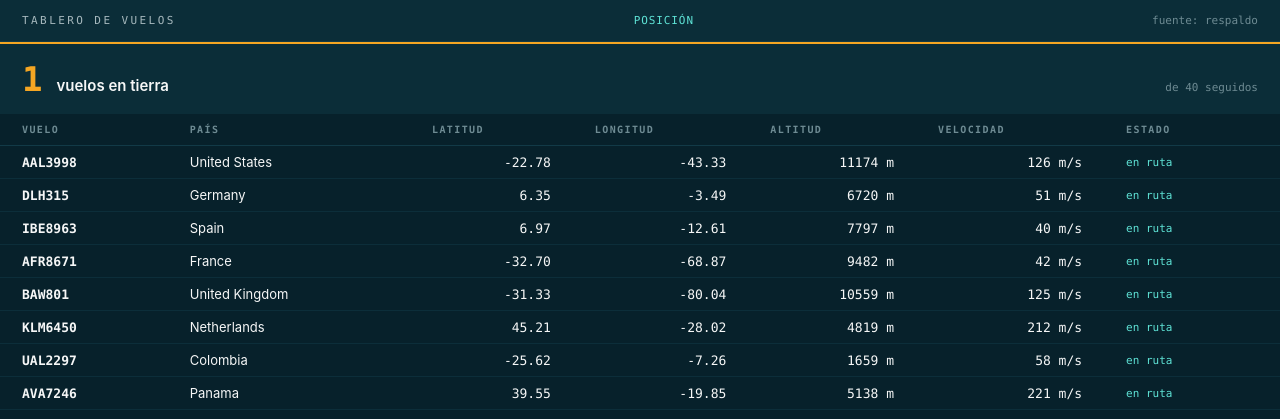
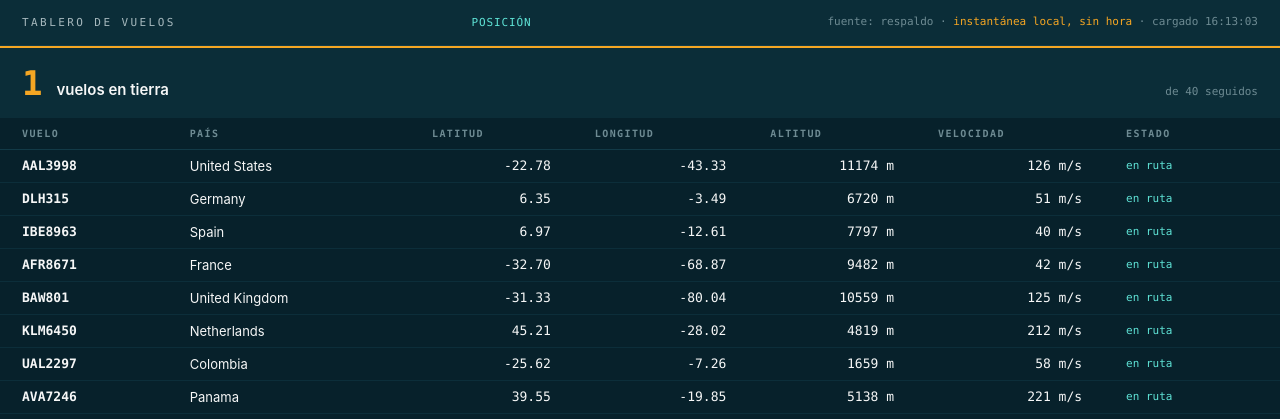
Before and after one commit to puntablanca/per-ep-tablero-vuelos, a FastAPI app: page /posicion in a window 1280 px wide. Shown: the top 419 px of the page. Run offline with FastAPI, Linux system fonts and the light colour scheme; data that the repository does not hold is empty.

Commit message:
feat: la pantalla dice de cuándo es el dato y cuándo se cargó

```diff
--- a/app/main.py
+++ b/app/main.py
@@ -4,6 +4,7 @@ Hoy tiene una sola vista: la posición de los vuelos que se están siguiendo.
 """
 from __future__ import annotations
 
+import time
 from pathlib import Path
 
 from fastapi import FastAPI, Request
@@ -15,9 +16,23 @@ from fastapi.templating import Jinja2Templates
 from app.opensky import obtener_vuelos
 
 BASE = Path(__file__).parent
-app = FastAPI(title="Tablero de vuelos", version="0.1.1")
+app = FastAPI(title="Tablero de vuelos", version="0.2.0")
 app.mount("/static", StaticFiles(directory=BASE / "static"), name="static")
 plantillas = Jinja2Templates(directory=str(BASE / "templates"))
+
+# La hora de carga la resuelve la plantilla sola, no la vista. Así cualquier vista
+# nueva la tiene sin acordarse de pasarla, y la barra nunca queda a medias.
+plantillas.env.globals["hora_de_carga"] = lambda: time.strftime("%H:%M:%S")
+
+
+def _hora(momento: float | None) -> str | None:
+    """La marca de tiempo de OpenSky en hora local, o None si no vino."""
+    return time.strftime("%H:%M:%S", time.localtime(momento)) if momento else None
+
+
+def _antiguedad(momento: float | None) -> int | None:
+    """Cuántos segundos tenía el dato cuando se sirvió esta página."""
+    return round(time.time() - momento) if momento else None
 
 
 @app.get("/salud")
@@ -27,8 +42,17 @@ def salud() -> dict:
 
 @app.get("/api/vuelos")
 def api_vuelos(limite: int = 40) -> dict:
-    vuelos, fuente = obtener_vuelos(limite)
-    return {"fuente": fuente, "total": len(vuelos), "vuelos": vuelos}
+    lote = obtener_vuelos(limite)
+    return {
+        "fuente": lote.fuente,
+        "total": len(lote.vuelos),
+        # De cuándo es el dato, no de cuándo se pidió. `null` en el respaldo, que
+        # no tiene hora porque es una instantánea guardada.
+        "momento": lote.momento,
+        "hora": _hora(lote.momento),
+        "antiguedad_s": _antiguedad(lote.momento),
+        "vuelos": lote.vuelos,
+    }
 
 
 @app.get("/")
@@ -38,10 +62,16 @@ def raiz() -> RedirectResponse:
 
 @app.get("/posicion")
 def posicion(request: Request):
-    vuelos, fuente = obtener_vuelos()
-    sin_senal = [v for v in vuelos if v["en_tierra"]]
+    lote = obtener_vuelos()
+    sin_senal = [v for v in lote.vuelos if v["en_tierra"]]
     return plantillas.TemplateResponse(
         request=request,
         name="posicion.html",
-        context={"vuelos": vuelos, "fuente": fuente, "sin_senal": len(sin_senal)},
+        context={
+            "vuelos": lote.vuelos,
+            "fuente": lote.fuente,
+            "sin_senal": len(sin_senal),
+            "hora_dato": _hora(lote.momento),
+            "antiguedad_s": _antiguedad(lote.momento),
+        },
     )
--- a/app/opensky.py
+++ b/app/opensky.py
@@ -24,6 +24,7 @@ import json
 import os
 import time
 from pathlib import Path
+from typing import NamedTuple
 
 import httpx
 
@@ -46,6 +47,22 @@ _token_guardado: dict = {"valor": None, "vence": 0.0}
 # Lo que OpenSky dice que queda de presupuesto, de la cabecera de la última
 # respuesta. Es None hasta que haya una llamada que la traiga.
 credito_restante: int | None = None
+
+
+class Lote(NamedTuple):
+    """Lo que devuelve una consulta de vuelos.
+
+    `momento` es la marca de tiempo que OpenSky manda con el lote, en segundos epoch.
+    **Es None cuando los datos salieron del respaldo local**, que no tiene hora, y esa
+    ausencia es información: significa que lo que se está viendo no es en vivo.
+
+    No es la hora en que se pidió el dato, es la hora en que OpenSky lo consolidó. Las
+    dos se separan por unos segundos, y saber cuántos es justamente el punto.
+    """
+
+    vuelos: list[dict]
+    fuente: str
+    momento: float | None
 
 
 def credenciales() -> tuple[str, str] | None:
@@ -98,8 +115,8 @@ def _anotar_credito(r: httpx.Response) -> None:
             pass
 
 
-def _pedir_estados() -> tuple[list, str]:
-    """Los estados crudos de OpenSky, y con qué credencial se consiguieron."""
+def _pedir_estados() -> tuple[list, str, float | None]:
+    """Los estados crudos, con qué credencial se consiguieron, y de cuándo son."""
     token = _token()
     if token:
         r = httpx.get(URL, headers={"Authorization": f"Bearer {token}"}, timeout=TIMEOUT)
@@ -113,14 +130,16 @@ def _pedir_estados() -> tuple[list, str]:
                 )
         if r.status_code == 200:
             _anotar_credito(r)
-            return r.json().get("states") or [], "opensky"
+            datos = r.json()
+            return datos.get("states") or [], "opensky", datos.get("time")
         # Con credenciales que no sirven conviene intentar anónimo antes de
         # rendirse: 400 créditos son mejores que ninguno.
 
     r = httpx.get(URL, timeout=TIMEOUT)
     r.raise_for_status()
     _anotar_credito(r)
-    return r.json().get("states") or [], "opensky-anonimo"
+    datos = r.json()
+    return datos.get("states") or [], "opensky-anonimo", datos.get("time")
 
 
 def _normalizar(estado: list) -> dict | None:
@@ -144,13 +163,17 @@ def leer_respaldo() -> list[dict]:
         return json.load(f)["vuelos"]
 
 
-def obtener_vuelos(limite: int = 40) -> tuple[list[dict], str]:
-    """Los vuelos y de dónde salieron: 'opensky', 'opensky-anonimo' o 'respaldo'."""
+def obtener_vuelos(limite: int = 40) -> Lote:
+    """Los vuelos, de dónde salieron, y de cuándo es el dato.
+
+    La fuente es 'opensky', 'opensky-anonimo' o 'respaldo'.
+    """
     try:
-        estados, fuente = _pedir_estados()
+        estados, fuente, momento = _pedir_estados()
         vuelos = [v for v in (_normalizar(e) for e in estados) if v]
         if vuelos:
-            return vuelos[:limite], fuente
+            return Lote(vuelos[:limite], fuente, momento)
     except Exception:
         pass
-    return leer_respaldo()[:limite], "respaldo"
+    # El respaldo no lleva hora: es una instantánea guardada, no una lectura.
+    return Lote(leer_respaldo()[:limite], "respaldo", None)
--- a/app/static/estilo.css
+++ b/app/static/estilo.css
@@ -10,7 +10,10 @@ body{background:var(--fondo);color:var(--texto);font-family:var(--sans);font-siz
 .barra{display:flex;align-items:center;justify-content:space-between;
        padding:14px 22px;background:var(--panel);border-bottom:1px solid var(--linea)}
 .barra .marca{font-family:var(--mono);font-size:11px;letter-spacing:.22em;color:var(--apagado)}
-.barra .fuente{font-family:var(--mono);font-size:11px;color:var(--tenue)}
+.barra .fuente{font-family:var(--mono);font-size:11px;color:var(--tenue);text-align:right;line-height:1.5}
+/* la hora del dato es lo que distingue un tablero en vivo de uno congelado:
+   cuando el dato ya no es fresco, o cuando no hay dato en vivo, se marca */
+.barra .fuente .viejo{color:var(--alerta)}
 .barra nav{display:flex;gap:16px}
 .barra nav a{font-family:var(--mono);font-size:11px;letter-spacing:.08em;
              text-transform:uppercase;color:var(--tenue);text-decoration:none}
--- a/app/templates/base.html
+++ b/app/templates/base.html
@@ -7,7 +7,14 @@
 <div class="barra">
   <span class="marca">TABLERO DE VUELOS</span>
   <nav>{% block nav %}{% endblock %}</nav>
-  <span class="fuente">fuente: {{ fuente }}</span>
+  <span class="fuente">
+    fuente: {{ fuente }}
+    {%- if hora_dato %} · dato {{ hora_dato }}
+      <span class="{{ 'viejo' if antiguedad_s > 60 else '' }}">(hace {{ antiguedad_s }} s)</span>
+    {%- elif fuente is defined %} · <span class="viejo">instantánea local, sin hora</span>
+    {%- endif %}
+    · cargado {{ hora_de_carga() }}
+  </span>
 </div>
 {% block contenido %}{% endblock %}
 </body></html>
```
Also changed, not shown: compose.yaml (+7 -1 lines), tests/test_api.py (+26 -0 lines), tests/test_credenciales.py (+4 -3 lines), CHANGELOG.md, README.md, 1 other file.
